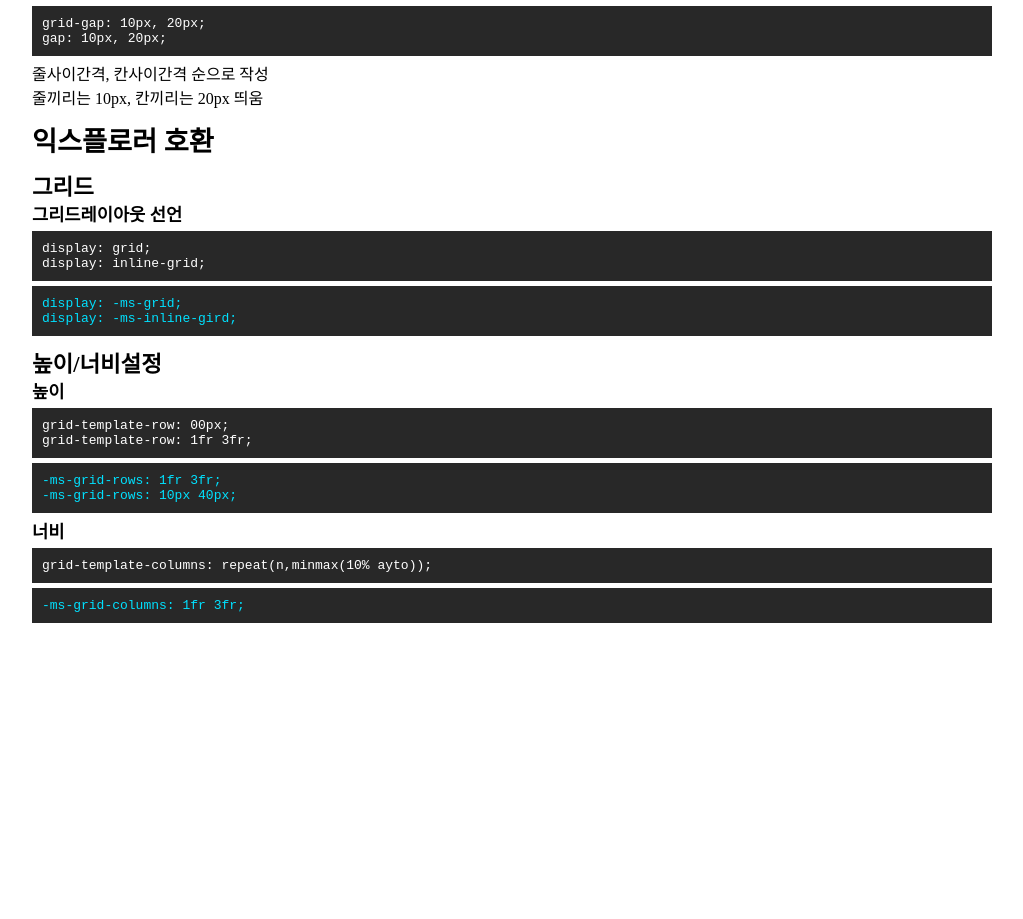
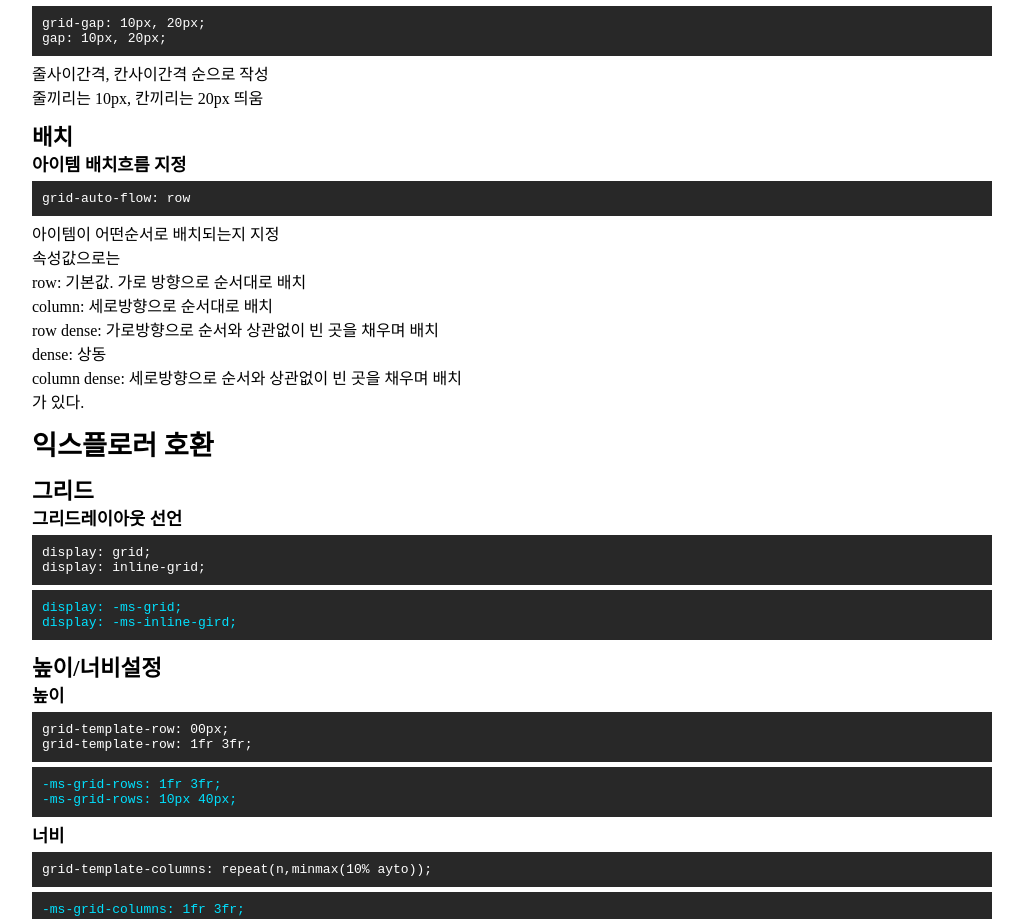
Before and after one commit to key9559/grid-layout, a plain HTML site: page index.html in a window 1280 px wide. Shown: the part 1567-2486 px from the top of the page, without its empty margins (128-1151 px from the left). Before the commit the page ends 2250 px from the top, so only its background shows below. Drawn offline with Linux system fonts and the light colour scheme.

Commit message:
배치방법

```diff
--- a/index.html
+++ b/index.html
@@ -147,6 +147,25 @@
             </div>
           </div>
         </li>
+        <li class="tag_list">
+          <h3>배치</h3>
+          <div class="tag_desc">
+            <h4>아이템 배치흐름 지정</h4>
+            <code class="in-code">
+              grid-auto-flow: row
+            </code>
+            <div class="in-desc">
+              아이템이 어떤순서로 배치되는지 지정<br />
+              속성값으로는<br />
+              row: 기본값. 가로 방향으로 순서대로 배치<br />
+              column: 세로방향으로 순서대로 배치<br />
+              row dense: 가로방향으로 순서와 상관없이 빈 곳을 채우며 배치<br />
+              dense: 상동<br />
+              column dense: 세로방향으로 순서와 상관없이 빈 곳을 채우며 배치<br />
+              가 있다.
+            </div>
+          </div>
+        </li>
       </ul>
     </section>
     <section class="ie-wrapper">
```
